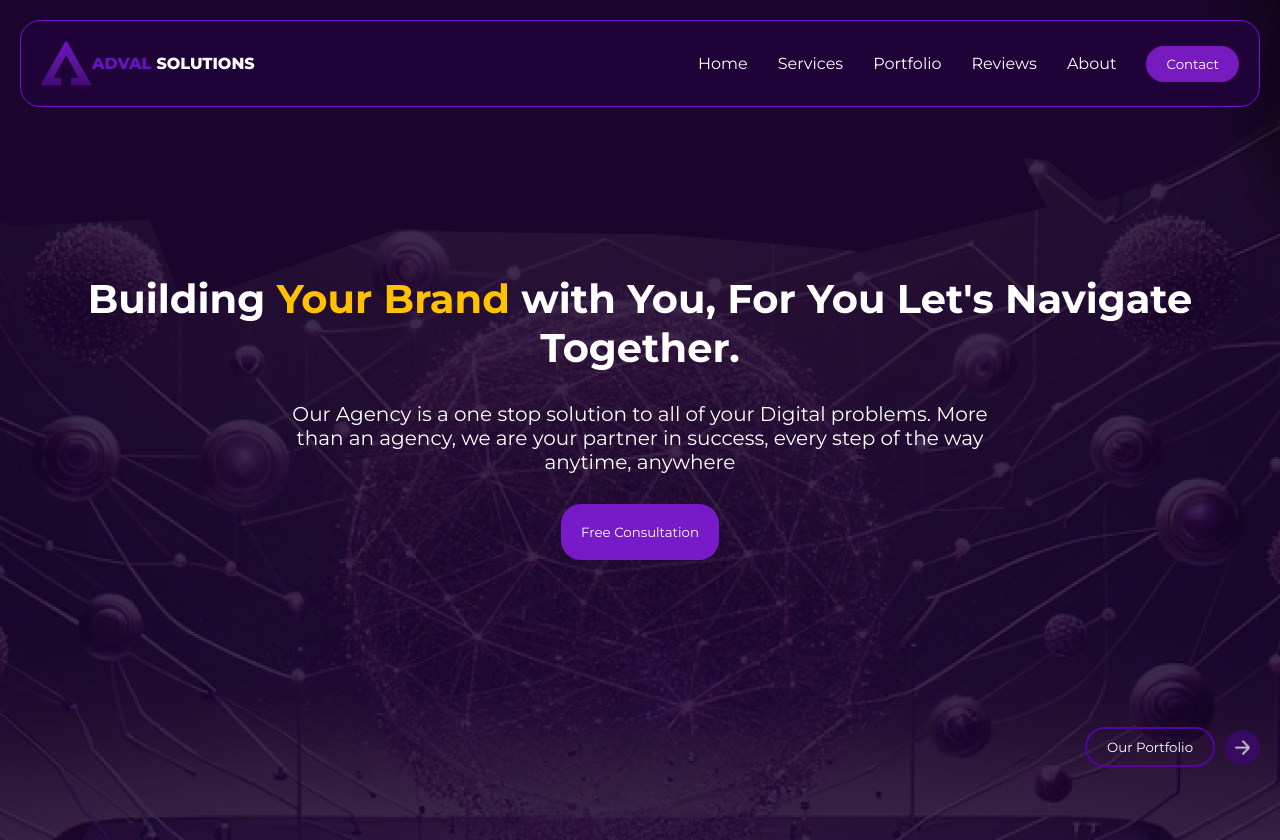
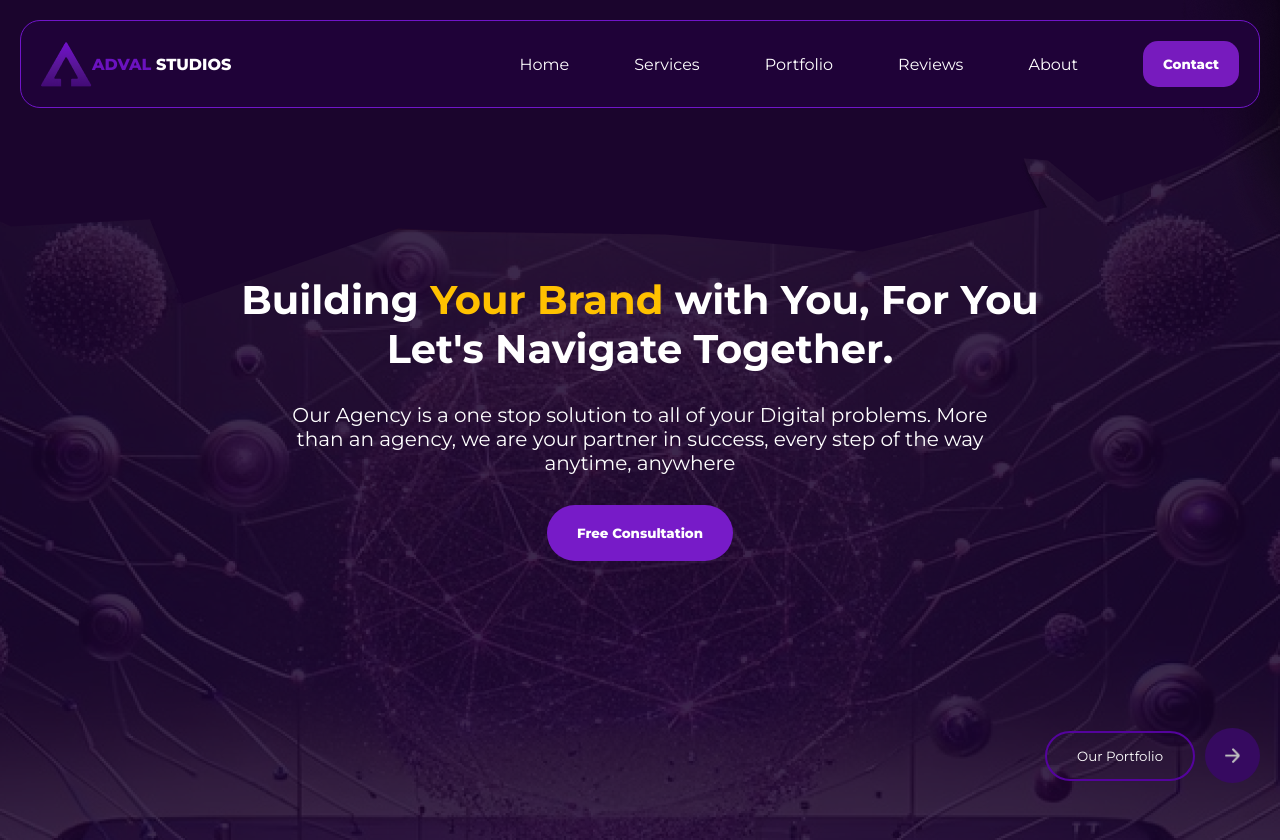
Before and after one commit to TartejBrothers/ADVAL-Portfolio, a React (Create React App) app: page / in a window 1280 px wide. Built offline with nearby package versions, Linux system fonts and the light colour scheme.

Commit message:
Updated: Home Page

```diff
--- a/public/index.html
+++ b/public/index.html
@@ -24,7 +24,7 @@
       work correctly both with client-side routing and a non-root public URL.
       Learn how to configure a non-root public URL by running `npm run build`.
     -->
-    <title>ADVAL SOLUTIONS</title>
+    <title>ADVAL Studios</title>
   </head>
   <body>
     <noscript>You need to enable JavaScript to run this app.</noscript>
--- a/src/components/home.jsx
+++ b/src/components/home.jsx
@@ -11,7 +11,7 @@ export default function home() {
           <div className="navleft">
             <img src={logo} alt="logo" />
             <p>
-              <p className="colorChange">ADVAL</p>SOLUTIONS
+              <p className="colorChange">ADVAL</p> STUDIOS
             </p>
           </div>
           <div className="navright">
@@ -31,7 +31,8 @@ export default function home() {
         <div className="homecenter">
           <h1>
             Building <h1 className="colorYellow">Your Brand</h1> with You, For
-            You Let's Navigate Together.
+            You <br />
+            Let's Navigate Together.
           </h1>
           <p>
             Our Agency is a one stop solution to all of your Digital problems.
--- a/src/components/styles/style.css
+++ b/src/components/styles/style.css
@@ -36,26 +36,26 @@ body {
   text-align: center;
 }
 .navleft p {
-  display: flex;
+  display: inline;
   font-size: 16px;
-  gap: 5px;
 }
 .colorChange {
   color: #6b12bf;
+  font-size: 16px;
 }
 .navright {
   display: flex;
   align-items: center;
   justify-content: center;
   flex-direction: row;
-  gap: 20px;
+  gap: 40px;
 }
 .navright ul {
   display: flex;
   align-items: center;
   justify-content: center;
   flex-direction: row;
-  gap: 30px;
+  gap: 65px;
 }
 .navright ul li {
   list-style-type: none;
@@ -63,9 +63,10 @@ body {
 
 .contactbtn {
   background-color: #771bbe;
-  padding: 10px 20px;
+  padding: 15px 20px;
   border: none;
-  border-radius: 20px;
+  border-radius: 15px;
+  font-weight: 800;
 }
 
 .homecenter {
@@ -90,9 +91,10 @@ body {
 }
 .homecenter button {
   background-color: #771bc8;
-  padding: 20px;
+  padding: 20px 30px;
   border: none;
-  border-radius: 20px;
+  font-weight: 800;
+  border-radius: 50px;
 }
 .homebottom {
   display: flex;
@@ -103,15 +105,15 @@ body {
 }
 .homebutton1 {
   background: none;
-  padding: 10px 20px;
-  border-radius: 20px;
+  padding: 15px 30px;
+  border-radius: 50px;
   border: 2px solid #54039d;
 }
 .homebutton2 {
   background-color: #360a60;
   border-radius: 100%;
   border: none;
-  padding: 10px;
+  padding: 20px;
   display: flex;
   justify-content: center;
   align-items: center;
```
